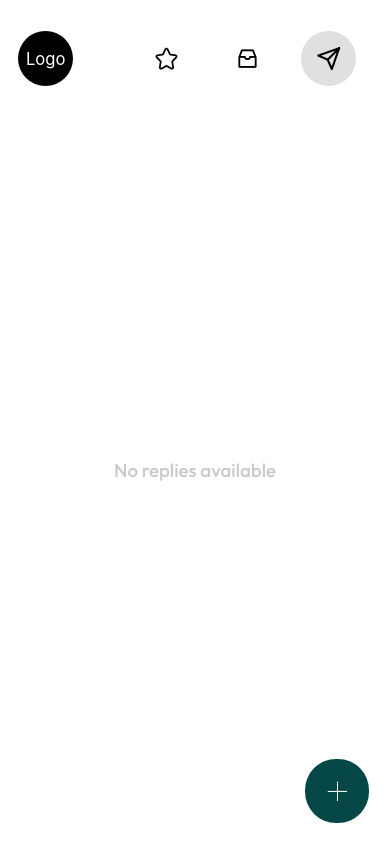
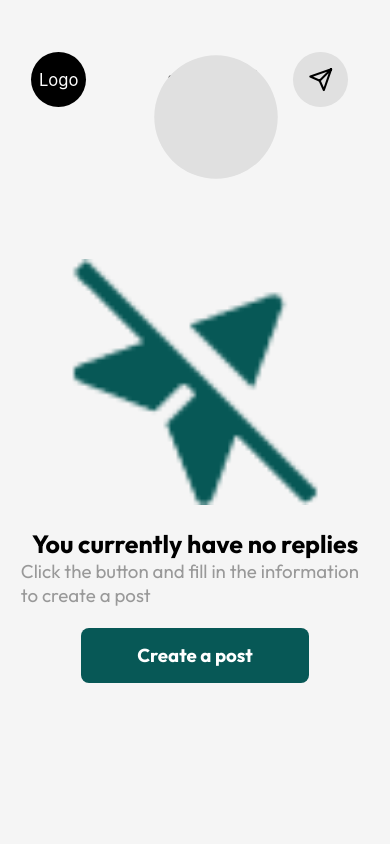
Before and after one commit to usmanjutt47/Number-OTP-verfication, a React Native app in the folder client/: screen /Profile in a window 390 px wide. Built offline with nearby package versions, Linux system fonts and the light colour scheme.

Commit message:
if no reply

```diff
--- a/client/screens/Profile.jsx
+++ b/client/screens/Profile.jsx
@@ -7,13 +7,16 @@ import {
   Dimensions,
   TouchableOpacity,
   FlatList,
+  Animated,
+  Easing,
+  Pressable,
   ToastAndroid,
 } from "react-native";
 import { StatusBar } from "expo-status-bar";
 import CustomTopNav from "../components/CustomTopNav";
 import { useNavigation } from "@react-navigation/native";
 import { Entypo } from "@expo/vector-icons";
-import axios from "axios";
+import { BlurView } from "expo-blur";
 import AsyncStorage from "@react-native-async-storage/async-storage";
 
 const { width, height } = Dimensions.get("window");
@@ -210,6 +213,8 @@ export default function Profile() {
   const [replies, setReplies] = useState([]);
   const [error, setError] = useState(null);
   const navigation = useNavigation();
+  const scaleValue = useRef(new Animated.Value(1)).current;
+  const [showPressable, setShowPressable] = useState(false);
 
   const fetchReplies = async () => {
     try {
@@ -244,83 +249,160 @@ export default function Profile() {
     fetchReplies();
   }, []);
 
+  useEffect(() => {
+    const scaleAnimation = Animated.loop(
+      Animated.sequence([
+        Animated.timing(scaleValue, {
+          toValue: 1.2,
+          duration: 1000,
+          easing: Easing.inOut(Easing.ease),
+          useNativeDriver: true,
+        }),
+        Animated.timing(scaleValue, {
+          toValue: 1,
+          duration: 1000,
+          easing: Easing.inOut(Easing.ease),
+          useNativeDriver: true,
+        }),
+      ])
+    );
+    scaleAnimation.start();
+
+    return () => scaleAnimation.stop();
+  }, [scaleValue]);
+
+  const handlePress = () => {
+    setShowPressable(true);
+    setTimeout(() => {
+      setShowPressable(false);
+    }, 2000);
+  };
+
   return (
     <View style={styles.mainContainer}>
       <StatusBar style="auto" />
-      <View
-        style={{
-          width: "96%",
-          alignSelf: "center",
-          marginTop: responsiveHeight(20),
-        }}
-      >
+      <View style={styles.contentContainer}>
+        <View style={{ marginTop: responsiveHeight(20) }}>
           <CustomTopNav />
         </View>
         {replies.length === 0 ? (
           <View style={styles.noRepliesContainer}>
-          <Text style={styles.noRepliesText}>No replies available</Text>
+            <Animated.View
+              style={[styles.circle, { transform: [{ scale: scaleValue }] }]}
+            />
+            <View style={styles.imageContainer}>
+              <Image
+                source={require("../assets/icons/NoPost.png")}
+                style={styles.image}
+              />
+            </View>
+            <View style={styles.headingsContainer}>
+              <Text style={styles.heading}>You currently have no replies</Text>
+              <Text style={styles.subHeading}>
+                Click the button and fill in the information to create a post
+              </Text>
+            </View>
+            <Pressable
+              style={styles.createPostButton}
+              onPress={() => navigation.navigate("WriteLetter")}
+            >
+              <Text style={styles.createPostButtonText}>Create a post</Text>
+            </Pressable>
           </View>
         ) : (
           <FlatList
-          showsHorizontalScrollIndicator={false}
-          showsVerticalScrollIndicator={false}
             data={replies}
-          keyExtractor={(item) => item._id.toString()}
             renderItem={({ item }) => <ReplyCard reply={item} />}
-          contentContainerStyle={styles.contentContainer}
+            keyExtractor={(item) => item._id}
+            contentContainerStyle={styles.flatListContainer}
           />
         )}
-      <TouchableOpacity
-        onPress={() => navigation.navigate("WriteLetter")}
-        style={{
-          position: "absolute",
-          bottom: responsiveHeight(20),
-          right: responsiveWidth(20),
-          height: responsiveHeight(62),
-          width: responsiveWidth(62),
-          backgroundColor: "#054746",
-          justifyContent: "center",
-          alignItems: "center",
-          borderRadius: 31,
-        }}
-      >
-        <Image
-          source={require("../assets/icons/add.png")}
-          style={{
-            height: responsiveIconSize(20),
-            width: responsiveIconSize(20),
-            alignSelf: "center",
-          }}
-        />
-      </TouchableOpacity>
+        {showPressable && (
+          <Pressable style={styles.pressable} onPress={() => handlePress()}>
+            <Entypo name="plus" size={40} color="white" />
+          </Pressable>
+        )}
+      </View>
     </View>
   );
 }
 
 const styles = StyleSheet.create({
   mainContainer: {
-    width: "100%",
-    height: "100%",
-    alignSelf: "center",
-    backgroundColor: "#fff",
+    flex: 1,
+    backgroundColor: "#F5F5F5",
+    alignItems: "center",
   },
   contentContainer: {
-    paddingBottom: responsiveHeight(20),
-  },
-  card: {
-    backgroundColor: "#FFF",
-    borderRadius: 10,
-    padding: responsivePadding(10),
-    marginBottom: responsiveHeight(10),
+    flex: 1,
+    width: width,
+    padding: responsivePadding(20),
   },
   noRepliesContainer: {
     flex: 1,
     justifyContent: "center",
     alignItems: "center",
   },
-  noRepliesText: {
+  circle: {
+    width: responsiveWidth(100),
+    height: responsiveWidth(100),
+    borderRadius: responsiveWidth(50),
+    backgroundColor: "#E0E0E0",
+    position: "absolute",
+    top: -responsiveWidth(50),
+    left: width / 2 - responsiveWidth(50),
+  },
+  imageContainer: {
+    height: responsiveHeight(240),
+    width: responsiveWidth(240),
+    justifyContent: "center",
+    alignItems: "center",
+    marginBottom: responsiveHeight(20),
+  },
+  image: {
+    height: "100%",
+    width: "100%",
+    resizeMode: "contain",
+  },
+  headingsContainer: {
+    alignItems: "center",
+    marginBottom: responsiveHeight(20),
+  },
+  heading: {
+    fontSize: responsiveFontSize(24),
+    fontFamily: "Outfit_Bold",
+    color: "#000",
+  },
+  subHeading: {
     fontSize: responsiveFontSize(18),
-    color: "#C9C9C9",
-    fontFamily: "Outfit_Medium",
+    fontFamily: "Outfit_Regular",
+    color: "#999",
+  },
+  createPostButton: {
+    backgroundColor: "#075856",
+    borderRadius: 8,
+    padding: responsivePadding(15),
+    justifyContent: "center",
+    alignItems: "center",
+    width: responsiveWidth(220),
+  },
+  createPostButtonText: {
+    color: "#fff",
+    fontSize: responsiveFontSize(18),
+    fontFamily: "Outfit_Bold",
+  },
+  flatListContainer: {
+    paddingBottom: responsiveHeight(20),
+  },
+  pressable: {
+    position: "absolute",
+    bottom: responsiveHeight(20),
+    right: responsiveWidth(20),
+    backgroundColor: "#075856",
+    borderRadius: 50,
+    width: responsiveWidth(60),
+    height: responsiveWidth(60),
+    justifyContent: "center",
+    alignItems: "center",
   },
 });
```
Lines whose indentation alone changed are shown as unchanged.
